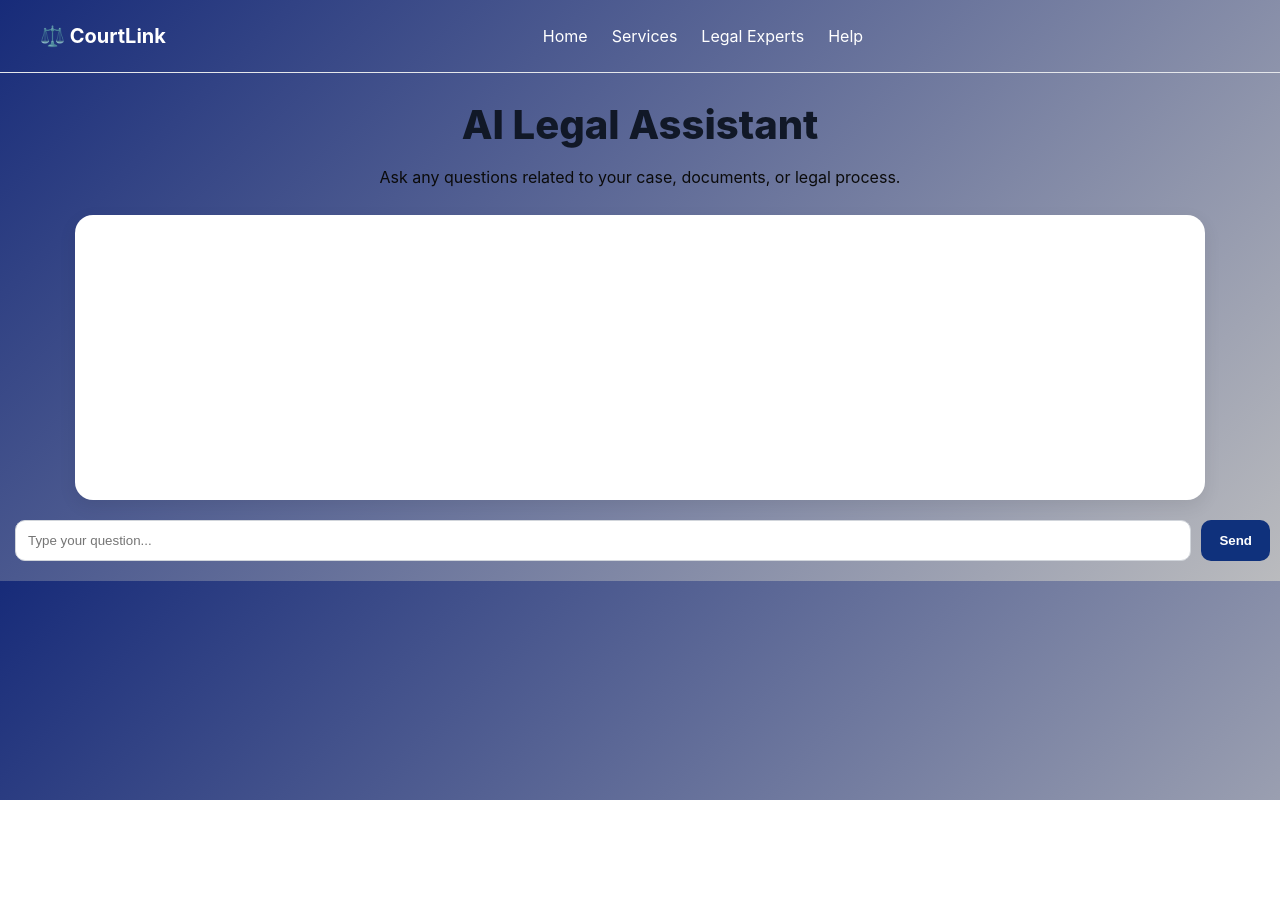
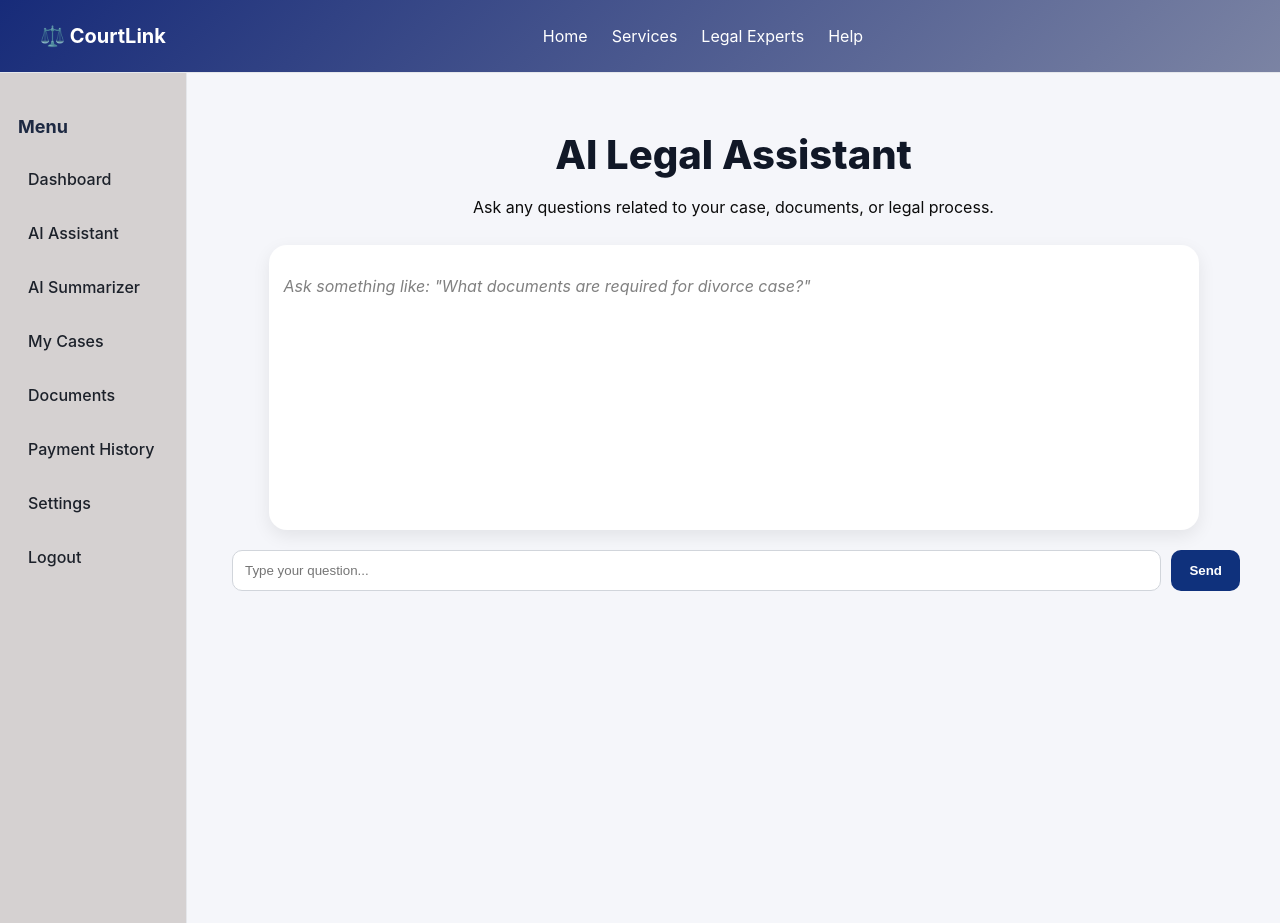
Before and after one commit to diyageorge33/courtlink, a React (Vite) app in the folder frontend/: page /dashboard/client/aiassistant in a window 1280 px wide. Before the commit the page ends 800 px from the top, so only its background shows below. Built offline with nearby package versions, Linux system fonts and the light colour scheme.

Commit message:
minor changes

```diff
--- a/frontend/src/pages/client/Aiassistant.jsx
+++ b/frontend/src/pages/client/Aiassistant.jsx
@@ -1,32 +1,65 @@
 import { useState } from "react";
+import Sidebar from "../../components/ClientSidebar";
 
 function Aiassistant() {
   const [message, setMessage] = useState("");
   const [chat, setChat] = useState([]);
+  const [loading, setLoading] = useState(false);
 
-  const handleSend = () => {
+  const handleSend = async () => {
     if (message.trim() === "") return;
 
-    setChat([...chat, { sender: "user", text: message }]);
-    setMessage("");
+    const userMsg = { sender: "user", text: message };
 
-    // Temporary bot reply (later we connect AI API)
-    setTimeout(() => {
+    setChat((prev) => [...prev, userMsg]);
+    setLoading(true);
+
+    try {
+      const response = await fetch("http://localhost:3000/ai/ask", {
+        method: "POST",
+        headers: {
+          "Content-Type": "application/json",
+        },
+        body: JSON.stringify({ question: message }),
+      });
+
+      const data = await response.json();
+
+      const botMsg = {
+        sender: "bot",
+        text: data.answer || "No response received from AI.",
+      };
+
+      setChat((prev) => [...prev, botMsg]);
+    } catch (error) {
       setChat((prev) => [
         ...prev,
-        { sender: "bot", text: "Hello! I am your AI Legal Assistant. How can I help you?" },
+        { sender: "bot", text: "Backend not responding. Please try again later." },
       ]);
-    }, 500);
+    }
+
+    setMessage("");
+    setLoading(false);
   };
 
   return (
-    <div>
+    <div className="client-layout">
+      <Sidebar />
+
+      <main className="client-content">
         <h1 className="ai-title">AI Legal Assistant</h1>
+
         <p className="ai-tagline">
           Ask any questions related to your case, documents, or legal process.
         </p>
 
         <div className="chat-box">
+          {chat.length === 0 && (
+            <p style={{ color: "gray", fontStyle: "italic" }}>
+              Ask something like: "What documents are required for divorce case?"
+            </p>
+          )}
+
           {chat.map((msg, index) => (
             <div
               key={index}
@@ -43,9 +76,14 @@ function Aiassistant() {
             placeholder="Type your question..."
             value={message}
             onChange={(e) => setMessage(e.target.value)}
+            disabled={loading}
           />
-        <button onClick={handleSend}>Send</button>
+
+          <button onClick={handleSend} disabled={loading}>
+            {loading ? "Thinking..." : "Send"}
+          </button>
         </div>
+      </main>
     </div>
   );
 }
--- a/frontend/src/styles.css
+++ b/frontend/src/styles.css
@@ -849,7 +849,7 @@ body {
 /*CHATBOT*/
 .chat-box {
   height: 255px;
-  width: 1100px;
+  width: 900px;
   background: white;
   padding: 15px;
   border-radius: 18px;
@@ -972,3 +972,14 @@ body {
   font-size: 15px;
   line-height: 1.6;
 }
+
+.client-layout {
+  display: flex;
+  min-height: 100vh;
+  background: #f5f6fa;
+}
+
+.client-content {
+  flex: 1;
+  padding: 30px;
+}
```
Lines whose indentation alone changed are shown as unchanged.
